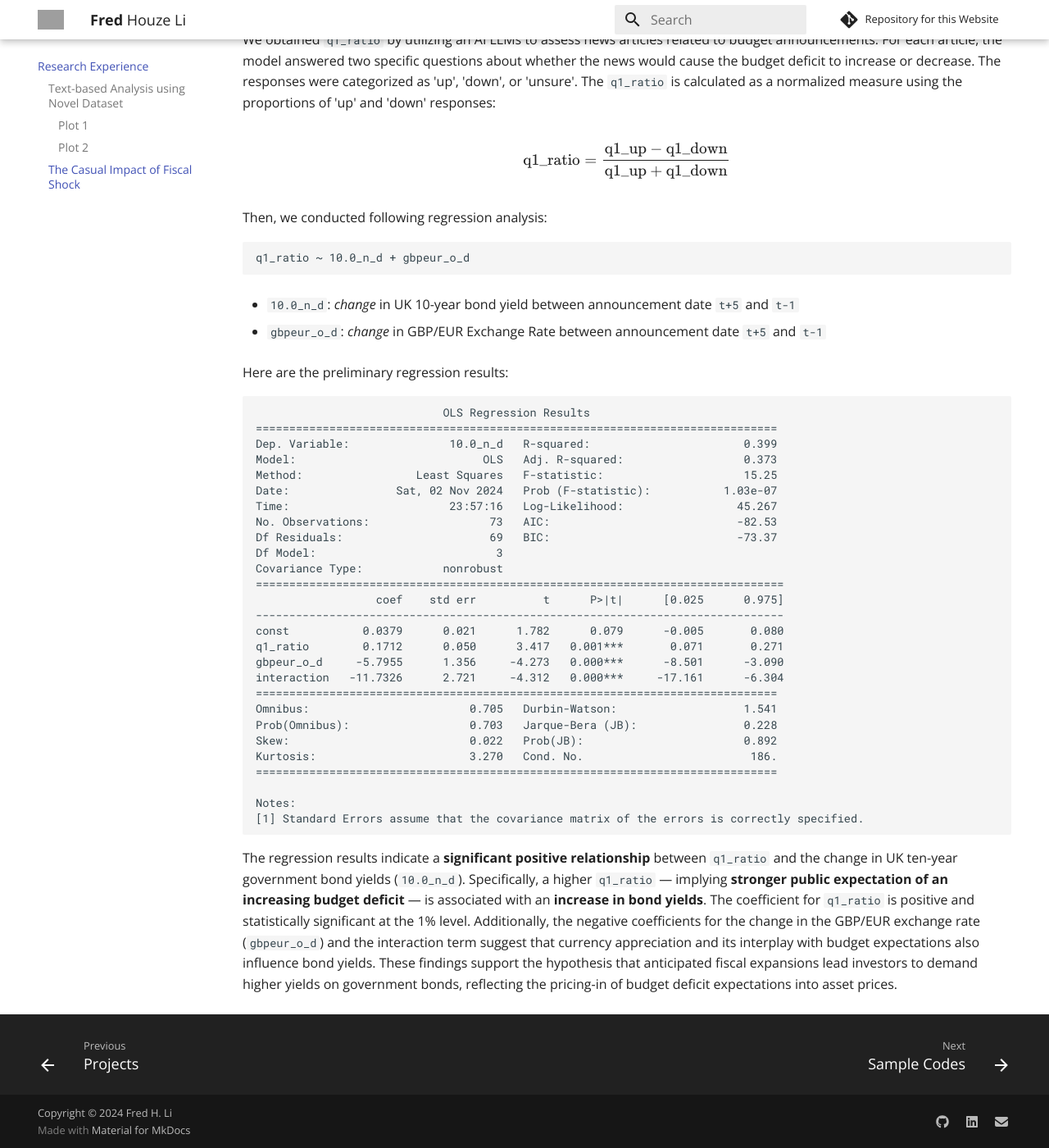
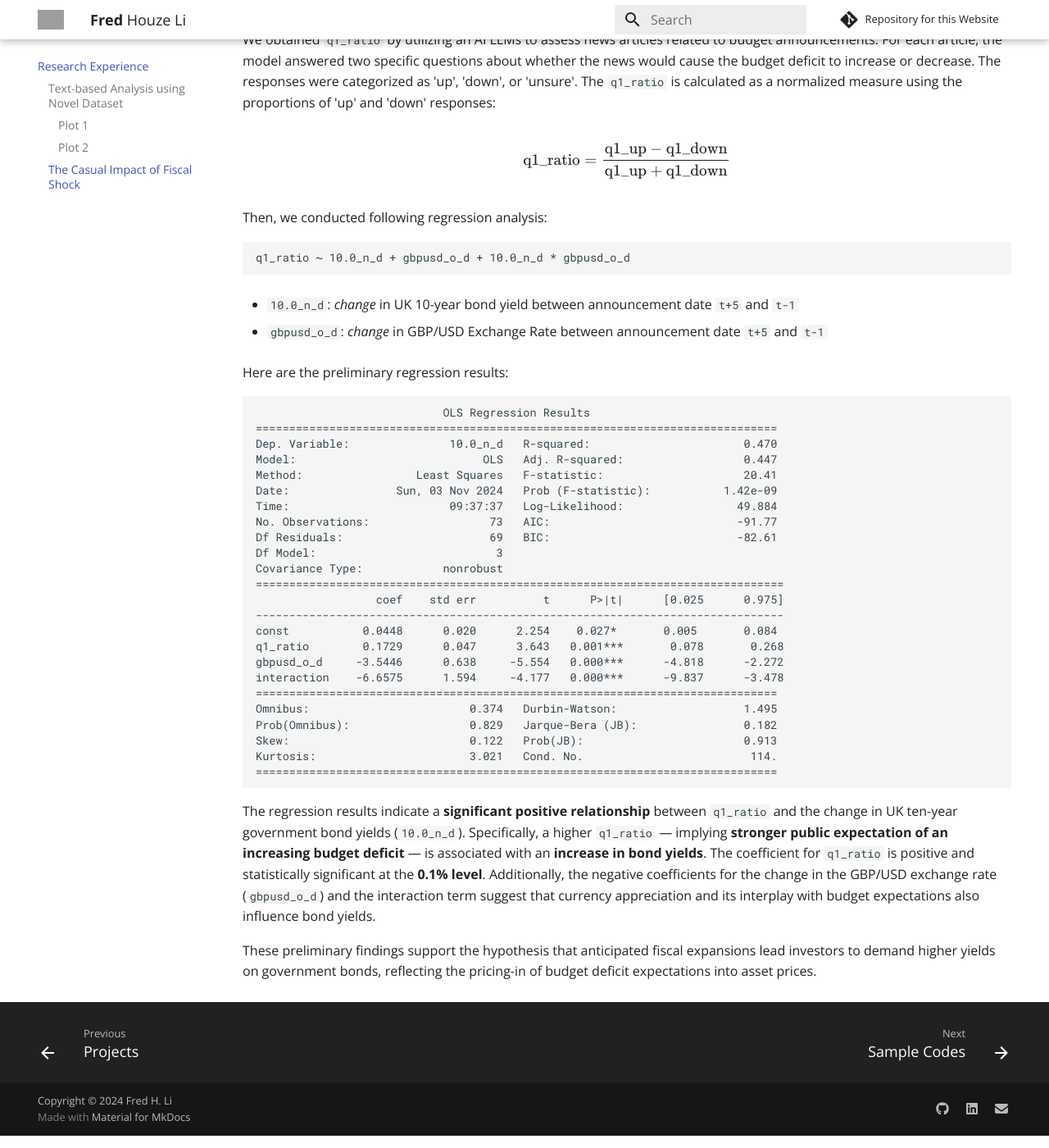
Before and after one commit to fredhli/fredhli.github.io, an MkDocs documentation site: the page built from docs/research_experience.md, in a window 1280 px wide and 1400 px high, scrolled down 3723 px. Shown: the whole window at 82% size. Built offline with MkDocs 1.6.1 and Material for MkDocs 9.7.7, drawn with Linux system fonts in a browser that asks for light colours; comment, search, counter and statistics services are not loaded; grey boxes are pictures that could not be loaded.

Commit message:
Enhance regression analysis details

````diff
--- a/docs/research_experience.md
+++ b/docs/research_experience.md
@@ -28,43 +28,42 @@ $$\text{q1_ratio} = \frac{\text{q1_up} - \text{q1_down}}{\text{q1_up} + \text{q1
 Then, we conducted following regression analysis:
 
 ```
-q1_ratio ~ 10.0_n_d + gbpeur_o_d
+q1_ratio ~ 10.0_n_d + gbpusd_o_d + 10.0_n_d * gbpusd_o_d
 ```
 
 - `10.0_n_d`: *change* in UK 10-year bond yield between announcement date `t+5` and `t-1`
 
-- `gbpeur_o_d`: *change* in GBP/EUR Exchange Rate between announcement date `t+5` and `t-1`
+- `gbpusd_o_d`: *change* in GBP/USD Exchange Rate between announcement date `t+5` and `t-1`
 
 Here are the preliminary regression results:
 
 ```
                             OLS Regression Results
 ==============================================================================
-Dep. Variable:               10.0_n_d   R-squared:                       0.399
-Model:                            OLS   Adj. R-squared:                  0.373
-Method:                 Least Squares   F-statistic:                     15.25
-Date:                Sat, 02 Nov 2024   Prob (F-statistic):           1.03e-07
-Time:                        23:57:16   Log-Likelihood:                 45.267
-No. Observations:                  73   AIC:                            -82.53
-Df Residuals:                      69   BIC:                            -73.37
+Dep. Variable:               10.0_n_d   R-squared:                       0.470
+Model:                            OLS   Adj. R-squared:                  0.447
+Method:                 Least Squares   F-statistic:                     20.41
+Date:                Sun, 03 Nov 2024   Prob (F-statistic):           1.42e-09
+Time:                        09:37:37   Log-Likelihood:                 49.884
+No. Observations:                  73   AIC:                            -91.77
+Df Residuals:                      69   BIC:                            -82.61
 Df Model:                           3
 Covariance Type:            nonrobust
 ===============================================================================
                   coef    std err          t      P>|t|      [0.025      0.975]
 -------------------------------------------------------------------------------
-const           0.0379      0.021      1.782      0.079      -0.005       0.080
-q1_ratio        0.1712      0.050      3.417   0.001***       0.071       0.271
-gbpeur_o_d     -5.7955      1.356     -4.273   0.000***      -8.501      -3.090
-interaction   -11.7326      2.721     -4.312   0.000***     -17.161      -6.304
+const           0.0448      0.020      2.254    0.027*       0.005       0.084
+q1_ratio        0.1729      0.047      3.643   0.001***       0.078       0.268
+gbpusd_o_d     -3.5446      0.638     -5.554   0.000***      -4.818      -2.272
+interaction    -6.6575      1.594     -4.177   0.000***      -9.837      -3.478
 ==============================================================================
-Omnibus:                        0.705   Durbin-Watson:                   1.541
-Prob(Omnibus):                  0.703   Jarque-Bera (JB):                0.228
-Skew:                           0.022   Prob(JB):                        0.892
-Kurtosis:                       3.270   Cond. No.                         186.
+Omnibus:                        0.374   Durbin-Watson:                   1.495
+Prob(Omnibus):                  0.829   Jarque-Bera (JB):                0.182
+Skew:                           0.122   Prob(JB):                        0.913
+Kurtosis:                       3.021   Cond. No.                         114.
 ==============================================================================
-
-Notes:
-[1] Standard Errors assume that the covariance matrix of the errors is correctly specified.
 ```
 
-The regression results indicate a **significant positive relationship** between `q1_ratio` and the change in UK ten-year government bond yields (`10.0_n_d`). Specifically, a higher `q1_ratio` — implying **stronger public expectation of an increasing budget deficit** — is associated with an **increase in bond yields**. The coefficient for `q1_ratio` is positive and statistically significant at the 1% level. Additionally, the negative coefficients for the change in the GBP/EUR exchange rate (`gbpeur_o_d`) and the interaction term suggest that currency appreciation and its interplay with budget expectations also influence bond yields. These findings support the hypothesis that anticipated fiscal expansions lead investors to demand higher yields on government bonds, reflecting the pricing-in of budget deficit expectations into asset prices.
+The regression results indicate a **significant positive relationship** between `q1_ratio` and the change in UK ten-year government bond yields (`10.0_n_d`). Specifically, a higher `q1_ratio` — implying **stronger public expectation of an increasing budget deficit** — is associated with an **increase in bond yields**. The coefficient for `q1_ratio` is positive and statistically significant at the **0.1% level**. Additionally, the negative coefficients for the change in the GBP/USD exchange rate (`gbpusd_o_d`) and the interaction term suggest that currency appreciation and its interplay with budget expectations also influence bond yields.
+
+These preliminary findings support the hypothesis that anticipated fiscal expansions lead investors to demand higher yields on government bonds, reflecting the pricing-in of budget deficit expectations into asset prices.
````
Also changed, not shown: docs/index.md (+0 -4 lines), docs/personal.md (+1 -2 lines), docs/assets/plots/budget.ipynb.
